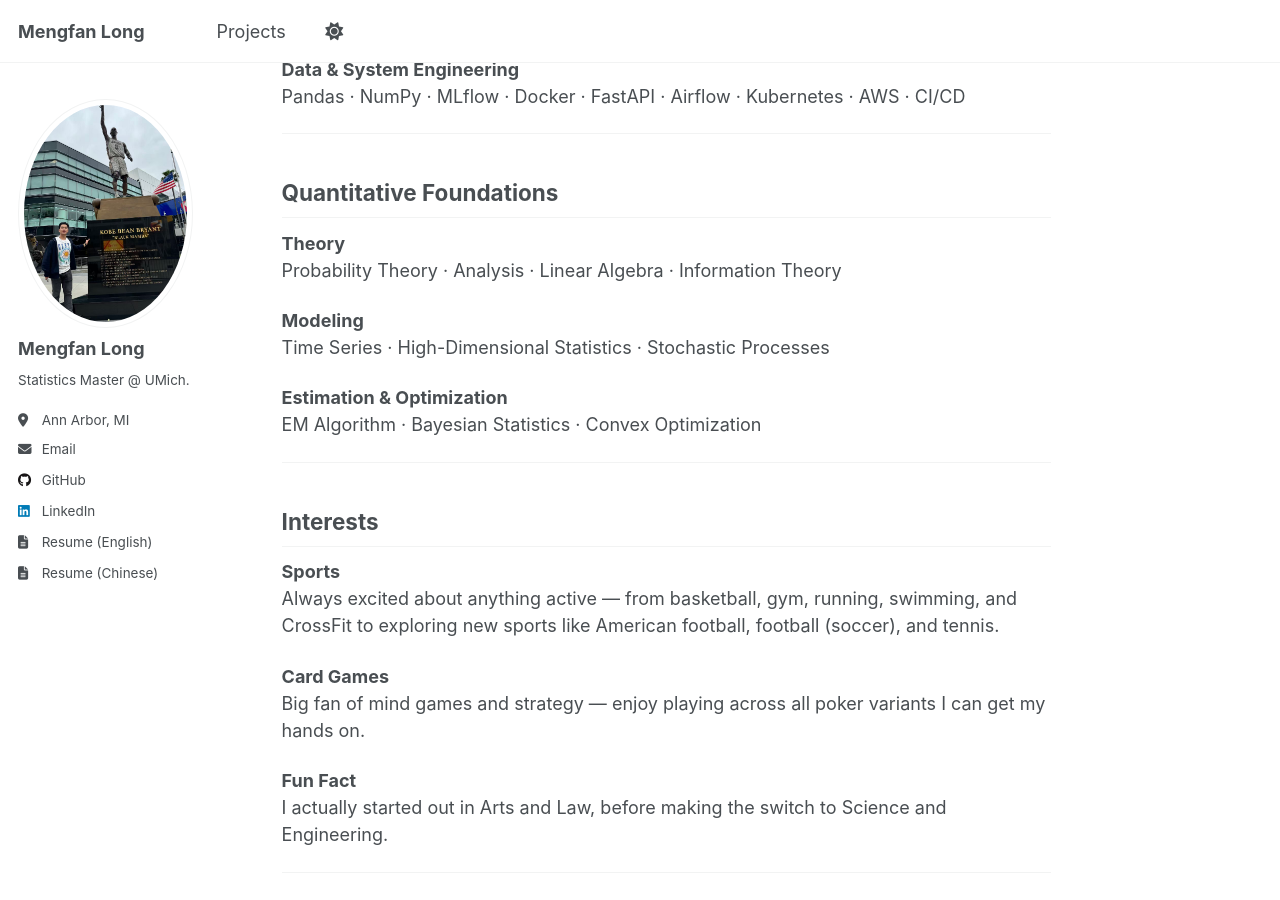
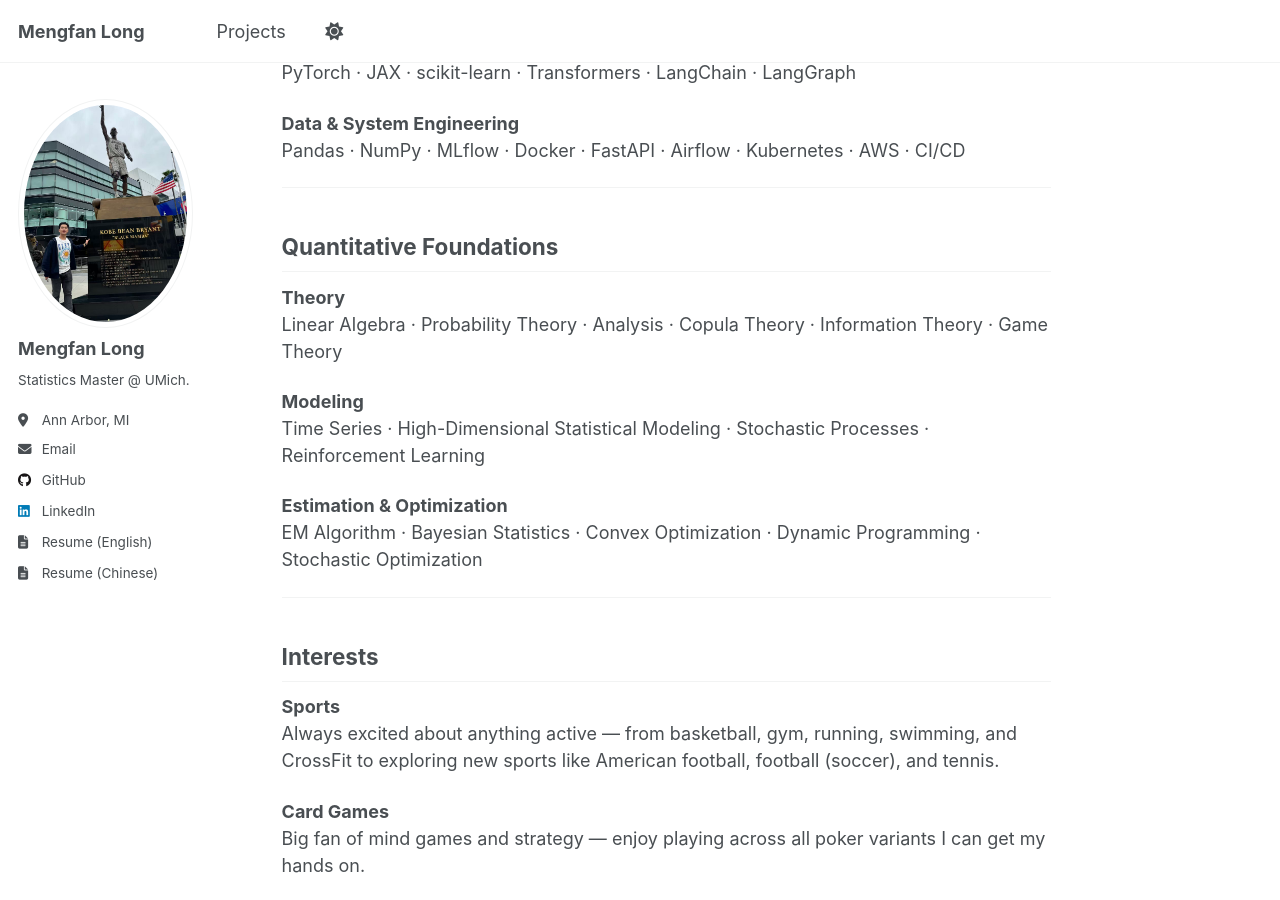
Before and after one commit to kevinlmf/kevinlmf.github.io, a Jekyll site: the page built from index.md, in a window 1280 px wide and 900 px high, scrolled down 1434 px. Built offline with Jekyll 4.4.1, drawn with Linux system fonts in a browser that asks for light colours; a script that is not in the unit is left out; some of the changed text lies outside the part shown.

Commit message:
Update index.md

```diff
--- a/index.md
+++ b/index.md
@@ -62,13 +64,14 @@ Pandas · NumPy · MLflow · Docker · FastAPI · Airflow · Kubernetes · AWS
 ## Quantitative Foundations
 
 **Theory**
-Probability Theory · Analysis · Linear Algebra · Information Theory
+Linear Algebra · Probability Theory · Analysis · Copula Theory · Information Theory · Game Theory
 
 **Modeling**
-Time Series · High-Dimensional Statistics · Stochastic Processes
+Time Series · High-Dimensional Statistical Modeling · Stochastic Processes · Reinforcement Learning
 
 **Estimation & Optimization**
-EM Algorithm · Bayesian Statistics · Convex Optimization
+EM Algorithm · Bayesian Statistics · Convex Optimization · Dynamic Programming · Stochastic Optimization
+
 
 
 
```
Also changed, not shown: other parts of index.md (+3 -1 lines).
